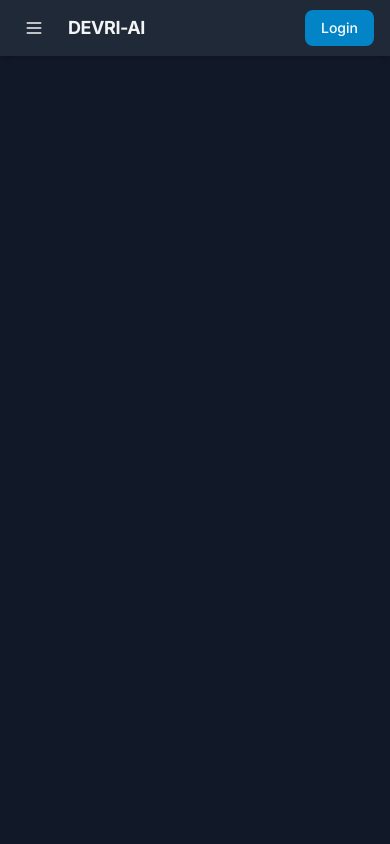
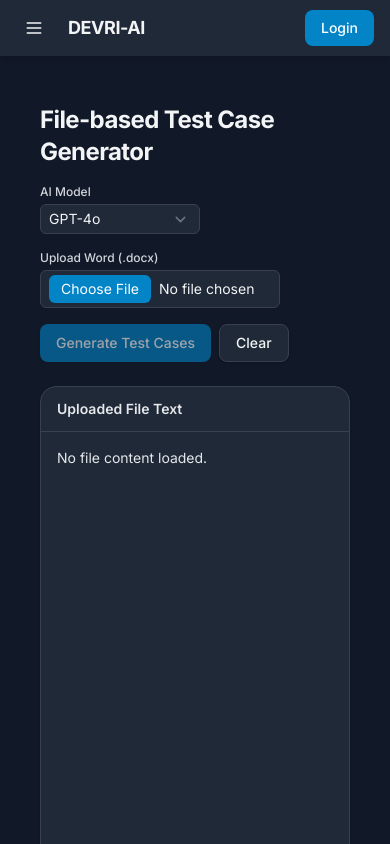
Before and after one commit to Dct-tcd/startify, a React (Vite) app: page /file-test-gen in a window 390 px wide. Shown: the top 844 px of the page. Built offline with nearby package versions, Linux system fonts and the light colour scheme; no server answers.

Commit message:
feat: implement File Test Case Generator and update related components

```diff
--- a/src/App.jsx
+++ b/src/App.jsx
@@ -4,7 +4,7 @@ import './App.css'
  import Sidebar from "./components/Sidebar";
  import TestCaseGen from "./pages/TestCaseGen";
  import BugFixer from "./pages/BugFixer";
- import AutomationWriter from "./pages/AutomationWriter";
+ import FileTestCaseGen from "./pages/TestCasesFromFilesGenerator";
  import TestDataGen from "./pages/TestDataGen";
  import CodeMigration from "./pages/CodeMigration";
  import CodeOptimisation from "./pages/CodeOptimisation";
@@ -29,6 +29,7 @@ import './App.css'
                <Route path="/test-case-gen" element={<TestCaseGen />} />
                <Route path="/bug-fixer" element={<BugFixer />} />
                {/* <Route path="/automation-writer" element={<AutomationWriter />} /> */}
+               <Route path="/file-test-gen" element={<FileTestCaseGen />} />
                <Route path="/test-data" element={<TestDataGen />} />
                <Route path="/code-migration" element={<CodeMigration />} />
                <Route path="/code-optimisation" element={<CodeOptimisation />} />
--- a/src/components/HomePage.jsx
+++ b/src/components/HomePage.jsx
@@ -1,5 +1,5 @@
 import { Link } from "react-router-dom";
-import { Bug, CheckSquare, FileCode2, Database, Settings, History, Wand2, MoveRight, ShieldCheck } from "lucide-react";
+import { Bug, CheckSquare, FileCode2, Database, Settings, History, MoveRight, ShieldCheck, LucideUpload } from "lucide-react";
 import Card from "../components/Card";
 
 const tools = [
@@ -12,6 +12,9 @@ const tools = [
   { to: "/code-review", title: "Code Review", subtitle: "AI suggestions & diff notes", icon: <FileCode2 size={20}/> },
   { to: "/prompts", title: "Prompt History", subtitle: "Frequently used prompts", icon: <History size={20}/> },
   { to: "/settings", title: "Integrations", subtitle: "Jira, GitHub, API keys", icon: <Settings size={20}/> },
+
+  { to: "/file-test-gen", title: "File-feature test gen", subtitle: "Generate test cases from file", icon: <LucideUpload size={20}/> },
+
 ];
 
 export default function HomePage() {
--- a/src/components/Sidebar.jsx
+++ b/src/components/Sidebar.jsx
@@ -21,7 +21,7 @@ const testerLinks = [
   { to: "/", label: "Dashboard", icon: PanelsTopLeft },
   { to: "/test-case-gen", label: "Test Case Gen", icon: CheckSquare },
   { to: "/test-data", label: "Test Data Gen", icon: Database },
-    // { to: "/automation-writer", label: "Automation Writer", icon: Wand2 },
+    { to: "/file-test-gen", label: "File Test Data Gen", icon: Wand2 },
 ];
 
 export default function Sidebar({ open, onClose }) {
--- a/src/pages/CodeOptimisation.jsx
+++ b/src/pages/CodeOptimisation.jsx
@@ -76,9 +76,9 @@ export default function CodeOptimizer() {
 
   return (
     <div className="min-h-screen w-full bg-gray-900 text-gray-100">
-      <div className="mx-auto max-w-screen-xl px-4 py-1">
+      <div className="mx-auto max-w-screen-lg px-2 py-1">
         {/* Header */}
-        <h1 className="mb-3 text-2xl font-bold tracking-tight text-gray-100">
+        <h1 className="mb-2 text-2xl font-bold tracking-tight text-gray-100">
           Code Optimizer
         </h1>
 
--- /dev/null
+++ b/src/pages/TestCasesFromFilesGenerator.jsx
@@ -0,0 +1,243 @@
+import { useState } from "react";
+import { createClient } from "@supabase/supabase-js";
+import mammoth from "mammoth";
+
+const supabaseUrl = import.meta.env.VITE_SUPABASE_URL;
+const supabaseAnonKey = import.meta.env.VITE_SUPABASE_ANON_KEY;
+const supabase = createClient(supabaseUrl, supabaseAnonKey);
+
+export default function FileTestCaseGen() {
+  const [model, setModel] = useState("gpt-4o");
+  const [file, setFile] = useState(null);
+  const [fileName, setFileName] = useState("");
+  const [fileText, setFileText] = useState("");
+  const [response, setResponse] = useState(null);
+  const [isLoading, setIsLoading] = useState(false);
+  const [err, setErr] = useState("");
+  const [copied, setCopied] = useState(false);
+
+  const handleFileChange = async (e) => {
+    const f = e.target.files?.[0];
+    setResponse(null);
+    setErr("");
+    setFileText("");
+
+    if (!f) {
+      setFile(null);
+      setFileName("");
+      return;
+    }
+
+    const validMime =
+      f.type ===
+      "application/vnd.openxmlformats-officedocument.wordprocessingml.document";
+    const validExt = f.name.toLowerCase().endsWith(".docx");
+
+    if (!validMime || !validExt) {
+      setErr("Only Word (.docx) files are allowed.");
+      e.target.value = "";
+      setFile(null);
+      setFileName("");
+      return;
+    }
+
+    setFile(f);
+    setFileName(f.name);
+
+    try {
+      const result = await mammoth.extractRawText({ arrayBuffer: await f.arrayBuffer() });
+      setFileText(result.value);
+    } catch (e) {
+      console.error("Error extracting text:", e);
+      setErr("Failed to read file content.");
+    }
+  };
+
+  const handleGenerate = async () => {
+    setErr("");
+    setResponse(null);
+
+    if (!file) {
+      setErr("Please select a Word (.docx) file first.");
+      return;
+    }
+
+    setIsLoading(true);
+
+    try {
+      const { data, error } = await supabase.functions.invoke("file-test-gen", {
+        body: {
+          fileName,
+          content: fileText,
+          model,
+        },
+      });
+
+      if (error) throw error;
+      setResponse({ testCases: data?.testCases ?? [] });
+    } catch (e) {
+      console.error("Error generating test cases:", e);
+      setErr(e.message || "Something went wrong");
+    } finally {
+      setIsLoading(false);
+    }
+  };
+
+  const handleClear = () => {
+    setFile(null);
+    setFileName("");
+    setFileText("");
+    setResponse(null);
+    setErr("");
+  };
+
+  const handleCopy = async () => {
+    if (!response?.testCases?.length) return;
+
+    try {
+      const plainText = response.testCases
+        .map((tc, idx) => {
+          const steps =
+            tc.steps?.map((s, i) => `${i + 1}. ${s}`).join("\n") || "";
+          return `${idx + 1}. ${tc.title || "Untitled"}\nSteps:\n${steps}\nExpected: ${
+            tc.expected || "N/A"
+          }`;
+        })
+        .join("\n\n");
+
+      await navigator.clipboard.writeText(plainText);
+      setCopied(true);
+      setTimeout(() => setCopied(false), 1500);
+    } catch {
+      setErr("Failed to copy to clipboard.");
+    }
+  };
+
+  return (
+    <div className="min-h-screen w-full bg-gray-900 text-gray-100">
+      <div className="mx-auto max-w-screen-xl px-2 py-4">
+        <h1 className="mb-4 text-2xl font-bold tracking-tight text-gray-100">
+          File-based Test Case Generator
+        </h1>
+
+        {/* Controls */}
+        <div className="mb-6 flex flex-col gap-4 md:flex-row md:items-end">
+          <div>
+            <label className="mb-1 block text-xs font-medium text-gray-300">
+              AI Model
+            </label>
+            <select
+              className="w-40 rounded-md border border-gray-700 bg-gray-800 px-2 py-1 text-sm text-gray-100 shadow-sm outline-none focus:ring-2 focus:ring-sky-500"
+              value={model}
+              onChange={(e) => setModel(e.target.value)}
+            >
+              <option value="gpt-4o">GPT-4o</option>
+              <option value="gpt-4o-mini">GPT-4o Mini</option>
+              <option value="gpt-5">GPT-5</option>
+              <option value="gemini">Gemini</option>
+            </select>
+          </div>
+
+          <div>
+            <label className="mb-1 block text-xs font-medium text-gray-300">
+              Upload Word (.docx)
+            </label>
+            <input
+              type="file"
+              accept=".docx"
+              className="block w-60 rounded-md border border-gray-700 bg-gray-800 px-2 py-1 text-sm text-gray-100 shadow-sm file:mr-2 file:rounded-md file:border-0 file:bg-sky-600 file:px-3 file:py-1 file:text-white hover:file:bg-sky-700"
+              onChange={handleFileChange}
+            />
+          </div>
+
+          <div className="flex gap-2 md:ml-auto">
+            <button
+              className="rounded-lg bg-sky-600 px-4 py-2 text-sm font-medium text-white shadow hover:bg-sky-700 disabled:opacity-60"
+              onClick={handleGenerate}
+              type="button"
+              disabled={isLoading || !file}
+            >
+              {isLoading ? "Generating Test Cases" : "Generate Test Cases"}
+            </button>
+            <button
+              className="rounded-lg border border-gray-700 bg-gray-800 px-4 py-2 text-sm font-medium text-gray-100 shadow hover:bg-gray-700"
+              onClick={handleClear}
+              type="button"
+            >
+              Clear
+            </button>
+          </div>
+        </div>
+
+        {/* Error */}
+        {err && (
+          <div className="mb-4 rounded-lg border border-red-400 bg-red-900/30 p-3 text-sm text-red-300 shadow-sm">
+            {err}
+          </div>
+        )}
+
+        {/* Panels */}
+        <div className="grid grid-cols-1 gap-6 md:grid-cols-2">
+          {/* Left Panel: File Text */}
+          <div className="mx-auto w-full max-w-[600px] flex h-[70vh] min-h-[420px] flex-col overflow-hidden rounded-2xl border border-gray-700 bg-gray-800 shadow">
+            <div className="border-b border-gray-700 px-4 py-3">
+              <h2 className="text-sm font-semibold text-gray-200">Uploaded File Text</h2>
+            </div>
+            <div className="flex-1 min-h-0 overflow-y-auto p-4 text-sm text-gray-200 whitespace-pre-wrap">
+              {fileText || "No file content loaded."}
+            </div>
+          </div>
+
+          {/* Right Panel: Generated Test Cases */}
+          <div className="mx-auto w-full max-w-[600px] flex flex-col h-[70vh] min-h-[420px] overflow-hidden rounded-2xl border border-gray-700 bg-gray-800 shadow">
+            <div className="flex items-center justify-between border-b border-gray-700 px-4 py-3">
+              <h2 className="text-sm font-semibold text-gray-200">Generated Test Cases</h2>
+              {response?.testCases?.length > 0 && (
+                <button
+                  onClick={handleCopy}
+                  className="rounded bg-gray-700 px-2 py-1 text-xs text-gray-200 hover:bg-gray-600"
+                >
+                  {copied ? "Copied!" : "Copy All"}
+                </button>
+              )}
+            </div>
+            <div className="flex-1 min-h-0 overflow-y-auto p-4 space-y-4">
+              {isLoading ? (
+                <div className="h-full w-full rounded-xl border border-gray-700 bg-gray-900 p-4 text-sm text-gray-400 text-center">
+                  Generating test cases…
+                </div>
+              ) : response?.testCases?.length > 0 ? (
+                response.testCases.map((tc, i) => (
+                  <div key={i} className="rounded-lg bg-gray-800 p-4 shadow border border-gray-700 space-y-2">
+                    <h3 className="font-semibold text-sky-400">
+                      {i + 1}. {tc.title || "Untitled"}
+                    </h3>
+                    {tc.steps?.length > 0 && (
+                      <div>
+                        <span className="font-medium text-gray-300">Steps:</span>
+                        <ol className="list-decimal list-inside ml-3 text-gray-200">
+                          {tc.steps.map((s, j) => (
+                            <li key={j}>{s}</li>
+                          ))}
+                        </ol>
+                      </div>
+                    )}
+                    {tc.expected && (
+                      <p>
+                        <span className="font-medium text-gray-300">Expected:</span> {tc.expected}
+                      </p>
+                    )}
+                  </div>
+                ))
+              ) : (
+                <div className="h-full w-full rounded-xl border border-gray-700 bg-gray-900 p-4 text-sm italic text-gray-500 text-center">
+                  No test cases generated yet.
+                </div>
+              )}
+            </div>
+          </div>
+        </div>
+      </div>
+    </div>
+  );
+}
```
Also changed, not shown: 1 other file (tests, documents, lock files or other folders).
